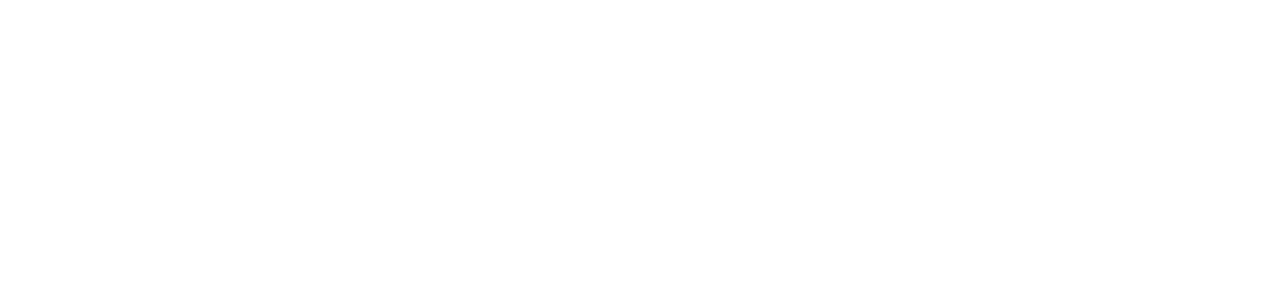
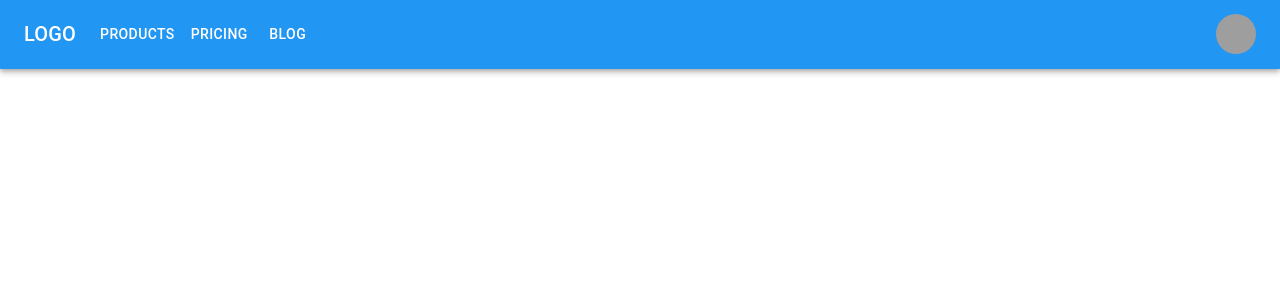
Before and after one commit to CDA-SKEW/Skew, a React (Create React App) app in the folder front/: page / in a window 1280 px wide. Shown: the top 300 px of the page. Built offline with nearby package versions, Linux system fonts and the light colour scheme; grey boxes are pictures that could not be loaded.

Commit message:
ajout de la navbar MUI sur layout visiteur

```diff
--- /dev/null
+++ b/front/src/configs/globalStyle.js
@@ -0,0 +1,3 @@
+export const style = {
+    h1: { color: "grey" }
+  };
--- /dev/null
+++ b/front/src/configs/theme.js
@@ -0,0 +1,31 @@
+import { createTheme } from '@mui/material/styles';
+import { orange, blue, purple } from '@mui/material/colors';
+
+// Main Layout
+let theme = createTheme({
+  palette: {
+    primary: {
+      main: blue[500],
+    },
+    secondary: {
+      main: orange[500]
+    }
+  },
+});
+
+// theme = responsiveFontSizes(theme);
+
+// AdminLayout
+let themeAdmin = createTheme({
+  palette: {
+    primary: {
+      main: purple[500],
+    },
+    secondary: {
+      main: orange[500]
+    }
+  },
+});
+// themeAdmin = responsiveFontSizes(theme);
+
+export { theme, themeAdmin }
--- a/front/src/layouts/Visiteur.js
+++ b/front/src/layouts/Visiteur.js
@@ -0,0 +1,21 @@
+import { ThemeProvider } from "@mui/material";
+import CssBaseline from "@mui/material/CssBaseline";
+import GlobalStyles from '@mui/material/GlobalStyles';
+
+import { theme } from "../configs/theme";
+import { style } from '../configs/globalStyle';
+
+import Navbar from "../components/core/Navbar";
+
+
+const MainLayout = ({ children }) => {
+  return (
+    <ThemeProvider theme={theme}>
+      <CssBaseline />
+      <GlobalStyles styles={{...style}}/>
+      <Navbar />
+    </ThemeProvider>
+  );
+};
+
+export default MainLayout;
--- a/front/src/pages/Home.js
+++ b/front/src/pages/Home.js
@@ -1,10 +1,10 @@
 import React from 'react';
+import Visiteur from "../layouts/Visiteur"
 
 const Home = () => {
     return (
-        <div>
-
-        </div>
+        <Visiteur>
+        </Visiteur>
     );
 };
 
```
Also changed, not shown: front/src/App.js (+5 -5 lines).
